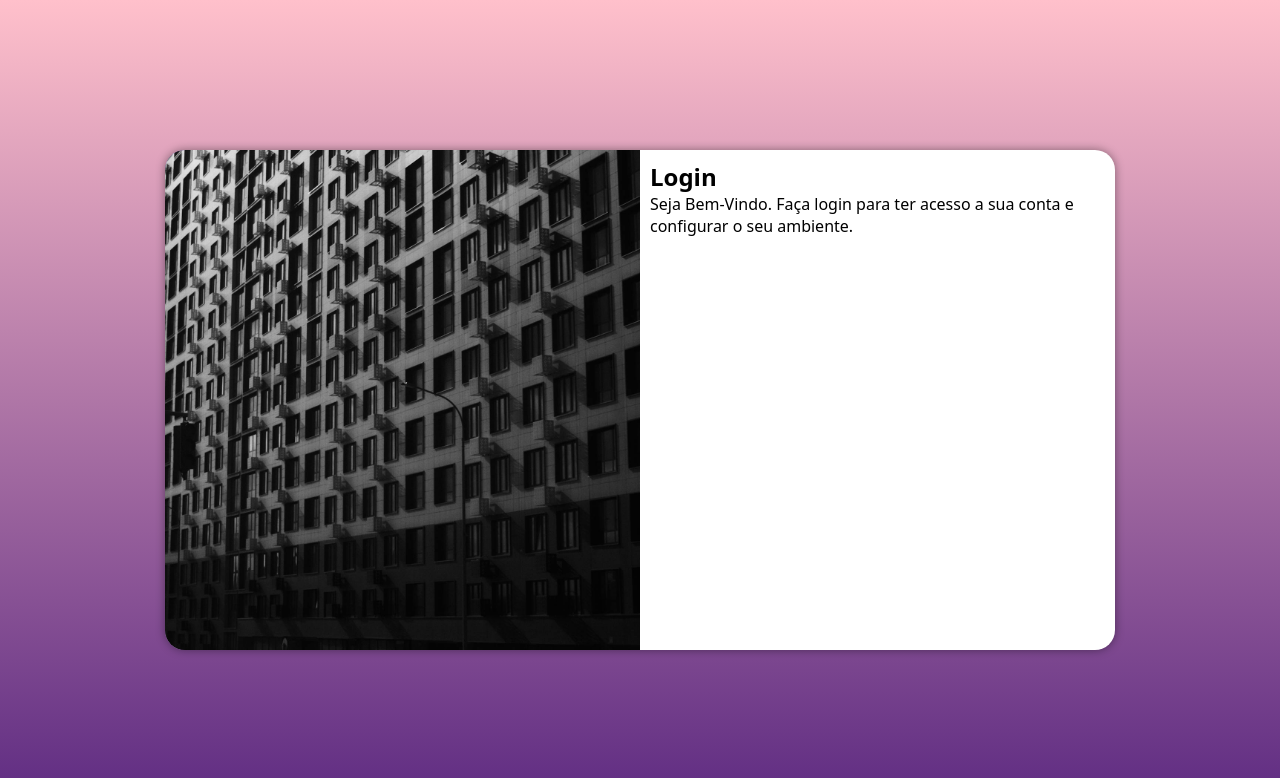
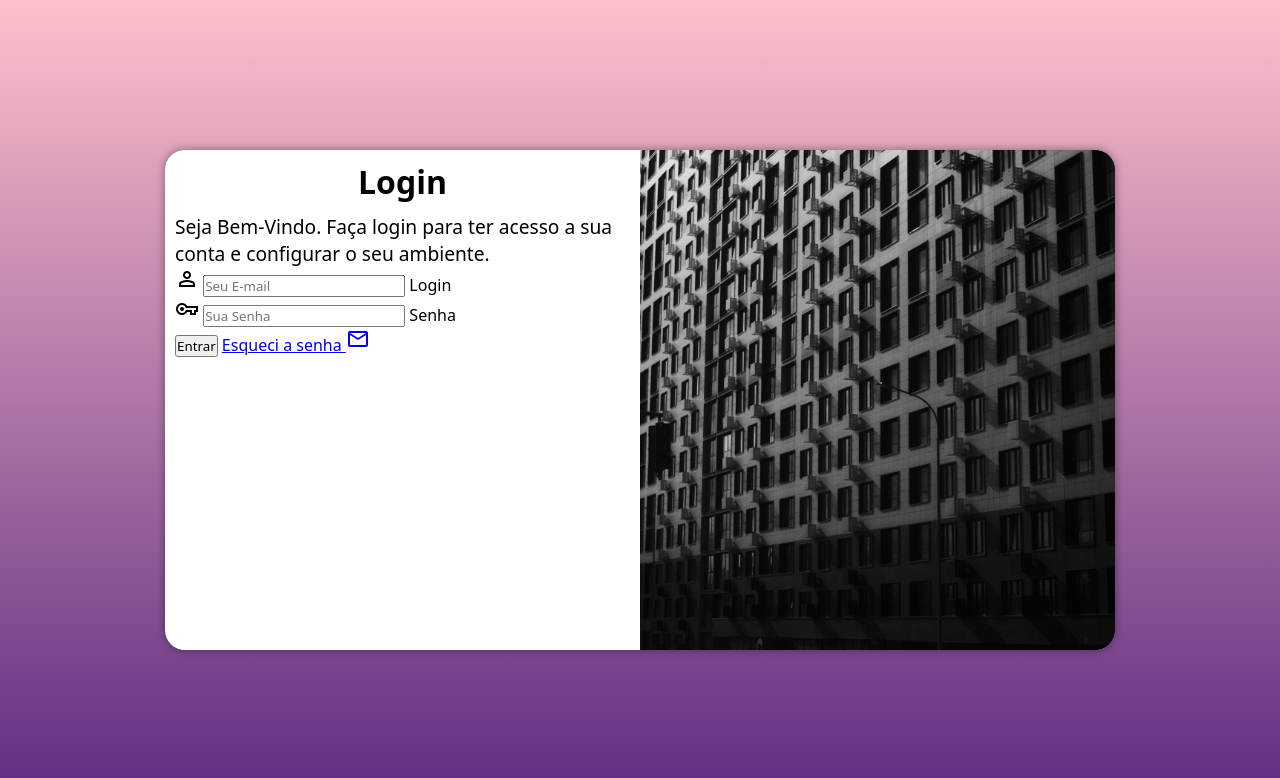
Before and after one commit to ikrobr/teladelogin, a plain HTML site: page index.html in a window 1280 px wide. Drawn offline with nearby package versions, Linux system fonts and the light colour scheme.

Commit message:
add form

```diff
--- a/estilos/mediaquery.css
+++ b/estilos/mediaquery.css
@@ -31,13 +31,21 @@
     }
 
     section#login > div#imagem {
-        float: left;
+        float: right;
         width: 50%;
         height: 100%;
     }
 
     section#login > div#formulario {
-        float: right;
+        float: left;
         width: 50%;
     }
+
+    div#formulario >h1 {
+        font-size: 2em;
+    }
+
+    div#formulario > p {
+        font-size: 1.2em;
+    }
 }
--- a/estilos/style.css
+++ b/estilos/style.css
@@ -54,3 +54,14 @@ section#login > div#formulario {
     padding: 10px;
 
 }
+
+div#formulario > h1 {
+    text-align: center;
+    margin-bottom: 10px;
+
+}
+
+div#formulario > p {
+    font-size: 0.8em;
+
+}
--- a/index.html
+++ b/index.html
@@ -4,6 +4,8 @@
     <meta charset="UTF-8">
     <meta name="viewport" content="width=device-width, initial-scale=1.0">
     <title>login</title>
+    <link rel="stylesheet" href="https://fonts.googleapis.com/css2?family=Material+Symbols+Outlined:opsz,wght,FILL,GRAD@24,400,0,0" />
+
     <link rel="stylesheet" href="estilos/style.css">
     <link rel="stylesheet" href="estilos/mediaquery.css">
 </head>
@@ -16,6 +18,27 @@
             <div id="formulario">
                 <h1>Login</h1>
                 <p>Seja Bem-Vindo. Faça login para ter acesso a sua conta e configurar o seu ambiente.</p>
+                <form action="login.php" method="post" autocomplete="on">
+                    <div class="campo">
+                        <span class="material-symbols-outlined">person</span>
+                        <input type="email" name="login" id="ilogin" placeholder="Seu E-mail" autocomplete="email" required>
+                        <label for="ilogin">Login</label>
+                    </div>
+                    <div class="campo">
+                        <span class="material-symbols-outlined">
+                            vpn_key
+                            </span>
+                        <input type="password" name="senha" id="isenha" placeholder="Sua Senha" autocomplete="current-password" required minlength="8" maxlength="15">
+                        <label for="isenha">Senha</label>
+                    </div>
+                    <div>
+                        <input type="submit" value="Entrar">
+                        <a href="esqueci.html">
+                            Esqueci a senha <span class="material-symbols-outlined">
+                            mail</span>
+                        </a>
+                    </div>
+                </form>
             </div>
         </section>
     </main>
```
